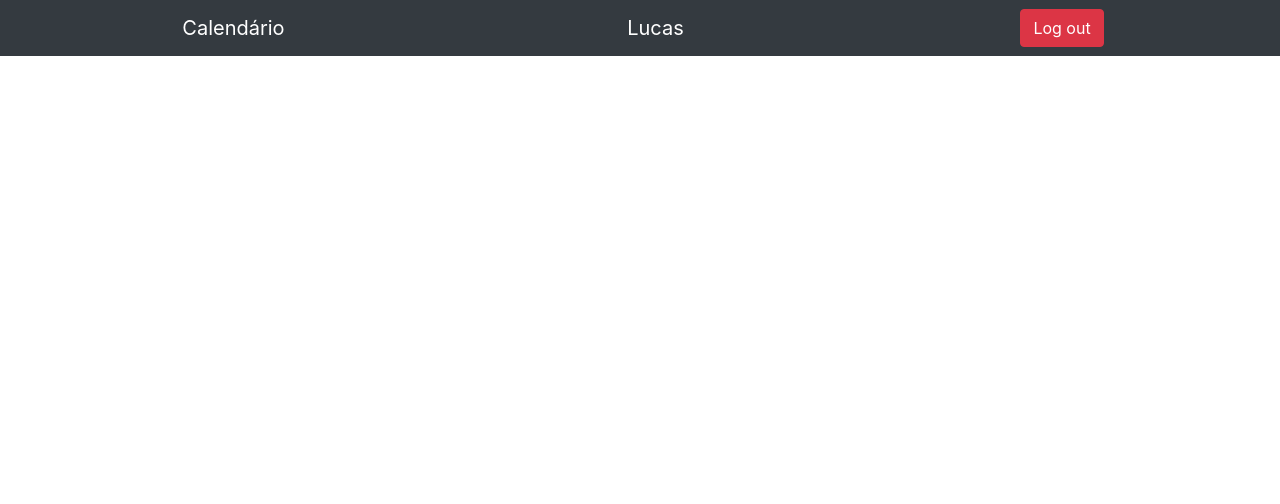
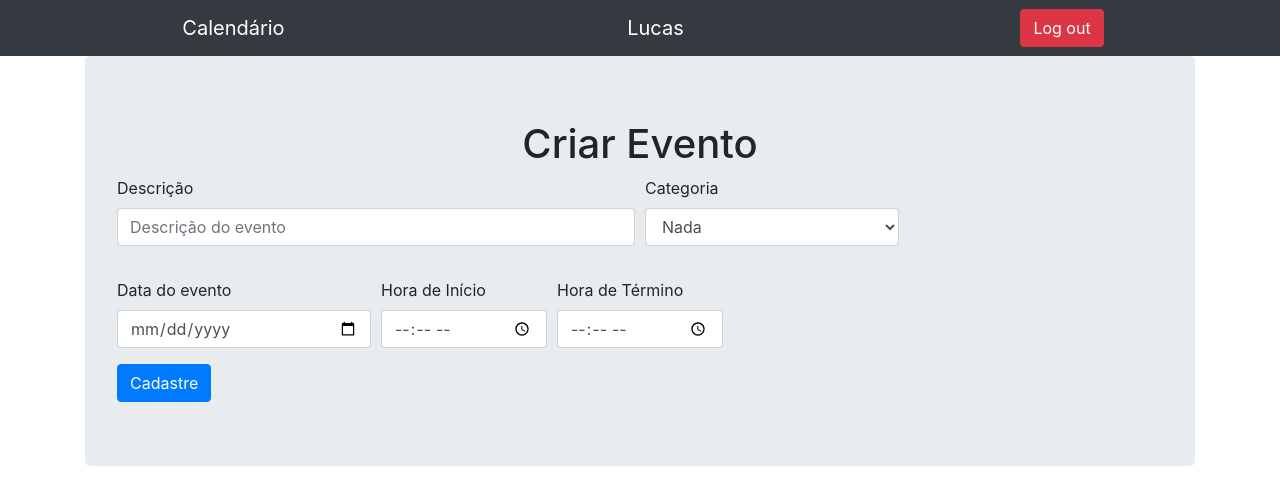
Before and after one commit to Neuhaus93/Tokenlab-Web-Project, a React (Create React App) app: page /events/new in a window 1280 px wide. Shown: the top 504 px of the page. Built offline with nearby package versions, Linux system fonts and the light colour scheme.

Commit message:
Added basically the whole skeleton of the project

```diff
--- a/package.json
+++ b/package.json
@@ -7,6 +7,7 @@
     "@testing-library/react": "^9.5.0",
     "@testing-library/user-event": "^7.2.1",
     "axios": "^0.19.2",
+    "lodash": "^4.17.15",
     "react": "^16.13.0",
     "react-dom": "^16.13.0",
     "react-redux": "^7.2.0",
--- a/public/index.html
+++ b/public/index.html
@@ -14,6 +14,7 @@
     <link
       href="https://cdnjs.cloudflare.com/ajax/libs/font-awesome/5.12.1/css/all.min.css"
       rel="stylesheet"
+      crossorigin="anonymous"
     />
     <meta name="viewport" content="width=device-width, initial-scale=1" />
     <meta name="theme-color" content="#000000" />
--- a/src/actions/index.js
+++ b/src/actions/index.js
@@ -40,6 +40,9 @@ export const ActionTypes = {
   CREATE_EVENT: "CREATE_EVENT",
   TOGGLE_EVENT: "TOGGLE_EVENT",
   FETCH_EVENTS: "FETCH_EVENTS",
+  FETCH_EVENT: "FETCH_EVENT",
+  EDIT_EVENT: "EDIT_EVENT",
+  DELETE_EVENT: "DELETE_EVENT",
   /*
    * Users
    */
--- a/src/components/App.js
+++ b/src/components/App.js
@@ -5,6 +5,8 @@ import Header from "./Header";
 import HomePage from "./pages/HomePage";
 import SignInPage from "./pages/SignInPage";
 import SignUpPage from "./pages/SignUpPage";
+import EventList from "./pages/EventList";
+import EventCreate from "./pages/EventCreate";
 
 const App = () => {
   return (
@@ -15,6 +17,8 @@ const App = () => {
           <Route path="/" exact component={HomePage} />
           <Route path="/auth/signin" exact component={SignInPage} />
           <Route path="/auth/signup" exact component={SignUpPage} />
+          <Route path="/events/list" exact component={EventList} />
+          <Route path="/events/new" exact component={EventCreate} />
         </div>
       </BrowserRouter>
     </div>
--- /dev/null
+++ b/src/components/EventsList/Event.js
@@ -0,0 +1,53 @@
+import React from "react";
+
+class Event extends React.Component {
+  eventDescription = () => (
+    <div className="col-7">
+      <div className="input-group">
+        <div className="input-group-prepend">
+          <span className="input-group-text">
+            <i class="far fa-calendar-alt"></i>
+          </span>
+        </div>
+        <input type="text" className="form-control" readOnly />
+      </div>
+    </div>
+  );
+
+  eventDate = () => (
+    <div className="col">
+      <input
+        type="date"
+        className="form-control"
+        id="eventDate"
+        name="eventDate"
+        readOnly
+      />
+    </div>
+  );
+
+  eventTimeStart = () => (
+    <div className="col">
+      <input type="time" className="form-control" id="startTime" readOnly />
+    </div>
+  );
+
+  eventTimeEnd = () => (
+    <div className="col">
+      <input type="time" className="form-control" id="endTime" readOnly />
+    </div>
+  );
+
+  render() {
+    return (
+      <div className="form-row align-items-center mb-1">
+        {this.eventDescription()}
+        {this.eventDate()}
+        {this.eventTimeStart()}
+        {this.eventTimeEnd()}
+      </div>
+    );
+  }
+}
+
+export default Event;
--- /dev/null
+++ b/src/components/pages/EventCreate.js
@@ -0,0 +1,104 @@
+import React from "react";
+import { reset, Field, reduxForm } from "redux-form";
+
+class EventCreate extends React.Component {
+  eventDescription = ({ input }) => (
+    <div className="form-group col-md-6">
+      <label htmlFor="inputCity">Descrição</label>
+      <input
+        {...input}
+        type="text"
+        className="form-control"
+        placeholder="Descrição do evento"
+      />
+    </div>
+  );
+
+  eventCategory = ({ input }) => (
+    <div className="form-group col-md-3">
+      <label htmlFor="inputState">Categoria</label>
+      <select {...input} id="inputState" className="form-control">
+        <option defaultValue="Nada">Nada</option>
+        <option>Trabalho</option>
+        <option>Lazer</option>
+      </select>
+    </div>
+  );
+
+  eventDate = ({ input }) => (
+    <div className="form-group col-md-3">
+      <label htmlFor="inputEventDate">Data do evento</label>
+      <input
+        {...input}
+        type="date"
+        className="form-control"
+        id="inputEventDate"
+      />
+    </div>
+  );
+
+  eventTimeStart = ({ input }) => (
+    <div className="form-group col-md-2">
+      <label htmlFor="inputStartTime">Hora de Início</label>
+      <input
+        {...input}
+        type="time"
+        className="form-control"
+        id="inputStartTime"
+      />
+    </div>
+  );
+
+  eventTimeEnd = ({ input }) => (
+    <div className="form-group col-md-2">
+      <label htmlFor="inputEndTime">Hora de Término</label>
+      <input
+        {...input}
+        type="time"
+        className="form-control"
+        id="inputEndTime"
+      />
+    </div>
+  );
+
+  onSubmit = (formProps, dispatch) => {
+    console.log(formProps);
+
+    // dispatch(createUser(formProps));
+    // this.props.history.push("/auth/signin");
+    // dispatch(reset("signUpForm"));
+  };
+
+  render() {
+    return (
+      <div className="container">
+        <div className="jumbotron">
+          <h1 className="display-6 text-center">Criar Evento</h1>
+          <form onSubmit={this.props.handleSubmit(this.onSubmit)}>
+            <div className="form-row mb-3">
+              <Field
+                name="inputDescription"
+                component={this.eventDescription}
+              />
+              <Field name="inputCategory" component={this.eventCategory} />
+            </div>
+
+            <div className="form-row">
+              <Field name="inputDate" component={this.eventDate} />
+              <Field name="inputStartTime" component={this.eventTimeStart} />
+              <Field name="inputEndTime" component={this.eventTimeEnd} />
+            </div>
+
+            <button type="submit" className="btn btn-primary">
+              Cadastre
+            </button>
+          </form>
+        </div>
+      </div>
+    );
+  }
+}
+
+export default reduxForm({
+  form: "createEventForm"
+})(EventCreate);
--- /dev/null
+++ b/src/components/pages/EventList.js
@@ -0,0 +1,28 @@
+import React from "react";
+import { Link } from "react-router-dom";
+
+import Events from "../EventsList/Event";
+
+class EventList extends React.Component {
+  renderCreate() {
+    return (
+      <div style={{ textAlign: "right", marginTop: "12px" }}>
+        <Link to="/events/new" className="btn btn-primary">
+          Create Event
+        </Link>
+      </div>
+    );
+  }
+
+  render() {
+    return (
+      <div className="container">
+        Events Page
+        <Events />
+        {this.renderCreate()}
+      </div>
+    );
+  }
+}
+
+export default EventList;
--- a/src/components/pages/SignInPage.js
+++ b/src/components/pages/SignInPage.js
@@ -1,9 +1,74 @@
 import React from "react";
+import { reset, Field, reduxForm } from "redux-form";
 
 class SignInPage extends React.Component {
+  renderEmailInput = ({ input }) => {
+    return (
+      <div className="form-group">
+        <label>Email</label>
+        <input
+          {...input}
+          type="email"
+          className="form-control"
+          id="exampleInputEmail1"
+          aria-describedby="emailHelp"
+          placeholder="Insira email"
+        />
+      </div>
+    );
+  };
+
+  renderPasswordInput = ({ input }) => {
+    return (
+      <div className="form-group">
+        <label>Senha</label>
+        <input
+          {...input}
+          type="password"
+          className="form-control"
+          id="exampleInputPassword1"
+          placeholder="Senha"
+        />
+      </div>
+    );
+  };
+
+  onSubmit = (formProps, dispatch) => {
+    console.log(formProps);
+
+    // const isSignedIn = () =>
+    //   new Promise((res, rej) => {
+    //     dispatch(tryLoggingIn(formProps));
+    //     res();
+    //   });
+
+    // isSignedIn().then(() => {
+    //   if (this.props.isSignedIn) {
+    //     this.props.history.push("/todos");
+    //   } else {
+    //     dispatch(reset("signInForm"));
+    //   }
+    // });
+  };
+
   render() {
-    return <div>SignIn Page</div>;
+    return (
+      <div className="container">
+        <div className="jumbotron">
+          <h1 className="display-6 text-center">Fazer Login</h1>
+          <form onSubmit={this.props.handleSubmit(this.onSubmit)}>
+            <Field name="loginEmail" component={this.renderEmailInput} />
+            <Field name="loginPassword" component={this.renderPasswordInput} />
+            <button type="submit" className="btn btn-primary">
+              Login
+            </button>
+          </form>
+        </div>
+      </div>
+    );
   }
 }
 
-export default SignInPage;
+export default reduxForm({
+  form: "signInForm"
+})(SignInPage);
--- a/src/components/pages/SignUpPage.js
+++ b/src/components/pages/SignUpPage.js
@@ -1,9 +1,78 @@
 import React from "react";
+import { reset, Field, reduxForm } from "redux-form";
 
 class SignUpPage extends React.Component {
+  renderEmailInput = ({ input }) => {
+    return (
+      <div className="form-group">
+        <label>Email</label>
+        <input
+          {...input}
+          type="email"
+          className="form-control"
+          id="exampleInputEmail1"
+          aria-describedby="emailHelp"
+          placeholder="Insira email"
+        />
+      </div>
+    );
+  };
+
+  renderUsernameInput = ({ input }) => {
+    return (
+      <div className="form-group">
+        <label>Usuario</label>
+        <input
+          {...input}
+          className="form-control"
+          placeholder="Insira nome do usuário"
+        />
+      </div>
+    );
+  };
+
+  renderPasswordInput = ({ input }) => {
+    return (
+      <div className="form-group">
+        <label>Senha</label>
+        <input
+          {...input}
+          type="password"
+          className="form-control"
+          id="exampleInputPassword1"
+          placeholder="Senha"
+        />
+      </div>
+    );
+  };
+
+  onSubmit = (formProps, dispatch) => {
+    console.log(formProps);
+
+    // dispatch(createUser(formProps));
+    // this.props.history.push("/auth/signin");
+    // dispatch(reset("signUpForm"));
+  };
+
   render() {
-    return <div>SignUp Page</div>;
+    return (
+      <div className="container">
+        <div className="jumbotron">
+          <h1 className="display-6 text-center">Fazer Cadastro</h1>
+          <form onSubmit={this.props.handleSubmit(this.onSubmit)}>
+            <Field name="email" component={this.renderEmailInput} />
+            <Field name="userName" component={this.renderUsernameInput} />
+            <Field name="password" component={this.renderPasswordInput} />
+            <button type="submit" className="btn btn-primary">
+              Cadastre
+            </button>
+          </form>
+        </div>
+      </div>
+    );
   }
 }
 
-export default SignUpPage;
+export default reduxForm({
+  form: "signUpForm"
+})(SignUpPage);
--- /dev/null
+++ b/src/reducers/eventsReducer.js
@@ -0,0 +1,21 @@
+import _ from "lodash";
+
+import { ActionTypes } from "../actions";
+
+export default (state = {}, action) => {
+  switch (action.type) {
+    case ActionTypes.FETCH_EVENTS:
+      return { ...state, ..._.mapKeys(action.payload, "id") };
+
+    case ActionTypes.FETCH_EVENT ||
+      ActionTypes.CREATE_EVENT ||
+      ActionTypes.EDIT_EVENT:
+      return { ...state, [action.payload.id]: action.payload };
+
+    case ActionTypes.DELETE_EVENT:
+      return _.omit(state, action.payload);
+
+    default:
+      return state;
+  }
+};
--- a/src/reducers/index.js
+++ b/src/reducers/index.js
@@ -1,9 +1,18 @@
 import { combineReducers } from "redux";
+import { reducer as formReducer } from "redux-form";
+
+import eventsReducer from "./eventsReducer";
+import authReducer from "./authReducer";
+import usersReducer from "./usersReducer";
 
 const visibilityFilter = (state = "", action) => {
   return state;
 };
 
 export default combineReducers({
+  form: formReducer,
+  eventsReducer,
+  authReducer,
+  usersReducer,
   visibilityFilter
 });
--- /dev/null
+++ b/src/reducers/usersReducer.js
@@ -0,0 +1,15 @@
+import _ from "lodash";
+import { ActionTypes } from "../actions";
+
+export default (state = {}, action) => {
+  switch (action.type) {
+    case ActionTypes.FETCH_USERS:
+      return { ...state, ..._.mapKeys(action.payload, "id") };
+
+    case ActionTypes.CREATE_USER:
+      return { ...state, [action.payload.id]: action.payload };
+
+    default:
+      return state;
+  }
+};
```
